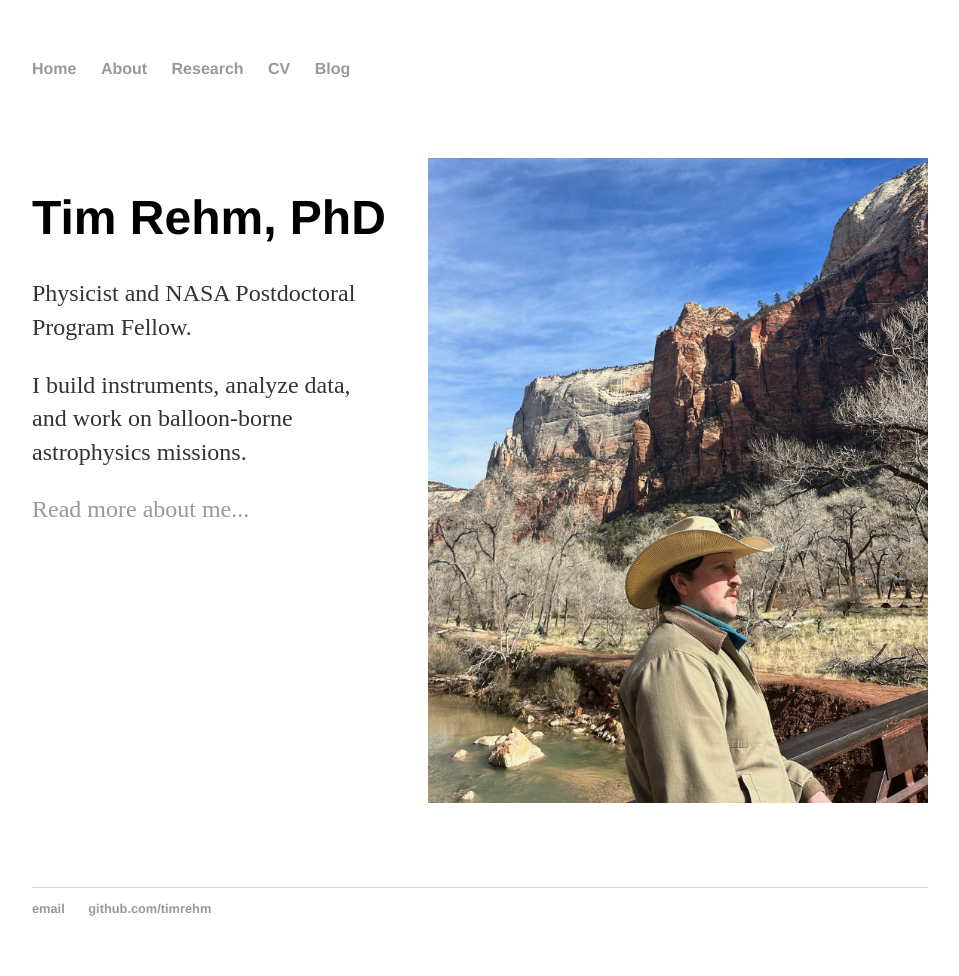
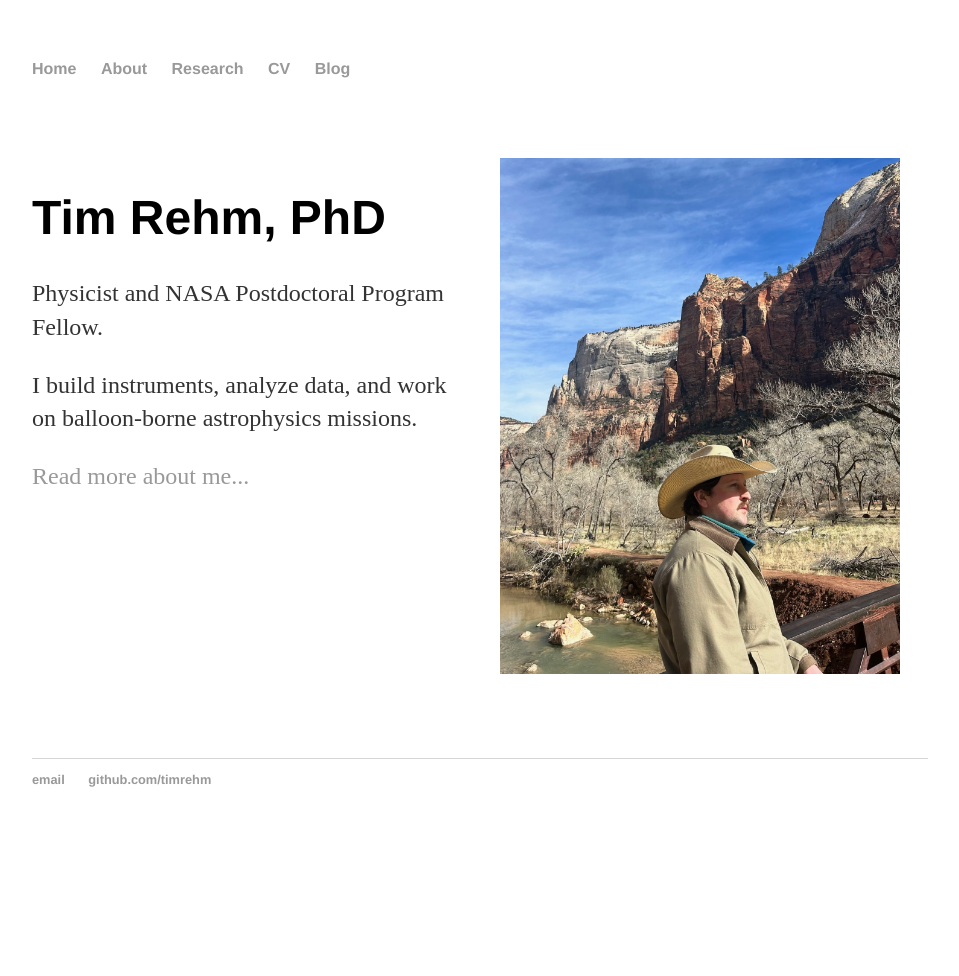
Before and after one commit to timrehm/timrehm.github.io, a Jekyll site: the page built from index.html, in a window 1280 px wide. Shown: the whole page, without its empty margins (160-1119 px from the left). Built offline with Jekyll 4.4.1, drawn with Linux system fonts in a browser that asks for light colours; after the commit the page ends 900 px from its top, so only the background shows below that.

Commit message:
Update index.html

```diff
--- a/index.html
+++ b/index.html
@@ -15,6 +15,6 @@
   </div>
 
   <div class="image">
-    <img src="/img/MeInCowboyHat.jpeg" alt="Tim Rehm" width=500>
+    <img src="/img/MeInCowboyHat.jpeg" alt="Tim Rehm" width=400>
   </div>
 </div>
```
